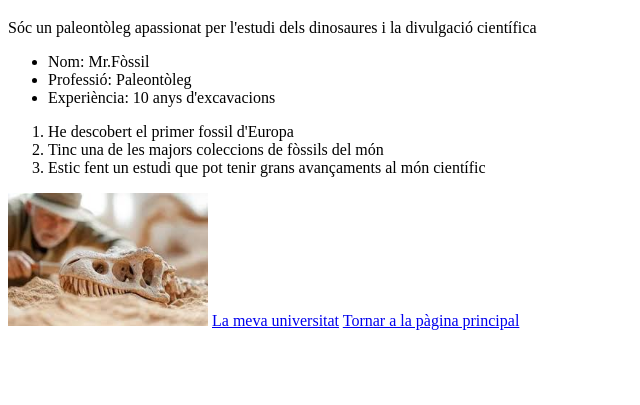
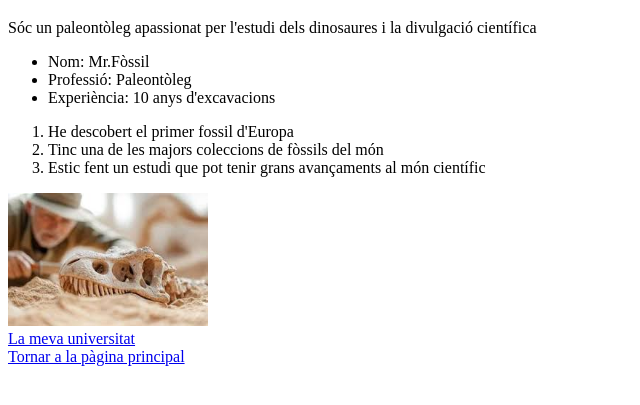
Before and after one commit to unaiesvaz/HelloGit, a plain HTML site: page contacte.html in a window 1280 px wide. Shown: the part 61-466 px from the top of the page, without its empty margins (0-640 px from the left). Drawn offline with Linux system fonts and the light colour scheme.

Commit message:
Retocs finals

```diff
--- a/contacte.html
+++ b/contacte.html
@@ -18,8 +18,8 @@
         <li>Tinc una de les majors coleccions de fòssils del món</li>
         <li>Estic fent un estudi que pot tenir grans avançaments al món científic</li>
     </ol>
-<img src="./imatges/paleontolog.jpg" width="200">
-<a href="https://www.icp.cat">La meva universitat</a>
+<img src="./imatges/paleontolog.jpg" width="200"><br>
+<a href="https://www.icp.cat">La meva universitat</a><br>
 <a href="./index.html">Tornar a la pàgina principal</a>
 </body>
 </html>
```
Also changed, not shown: galeria.html (+2 -2 lines), index.html (+1 -1 lines).
